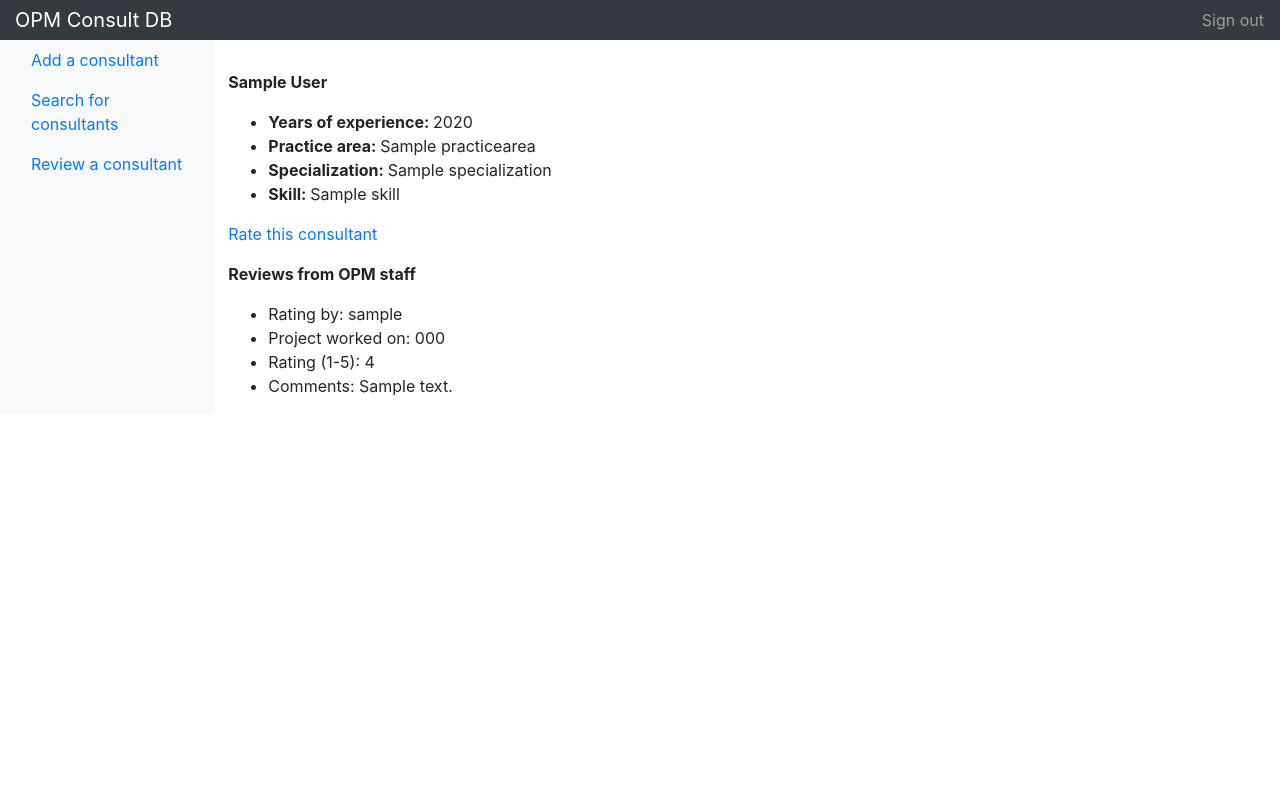
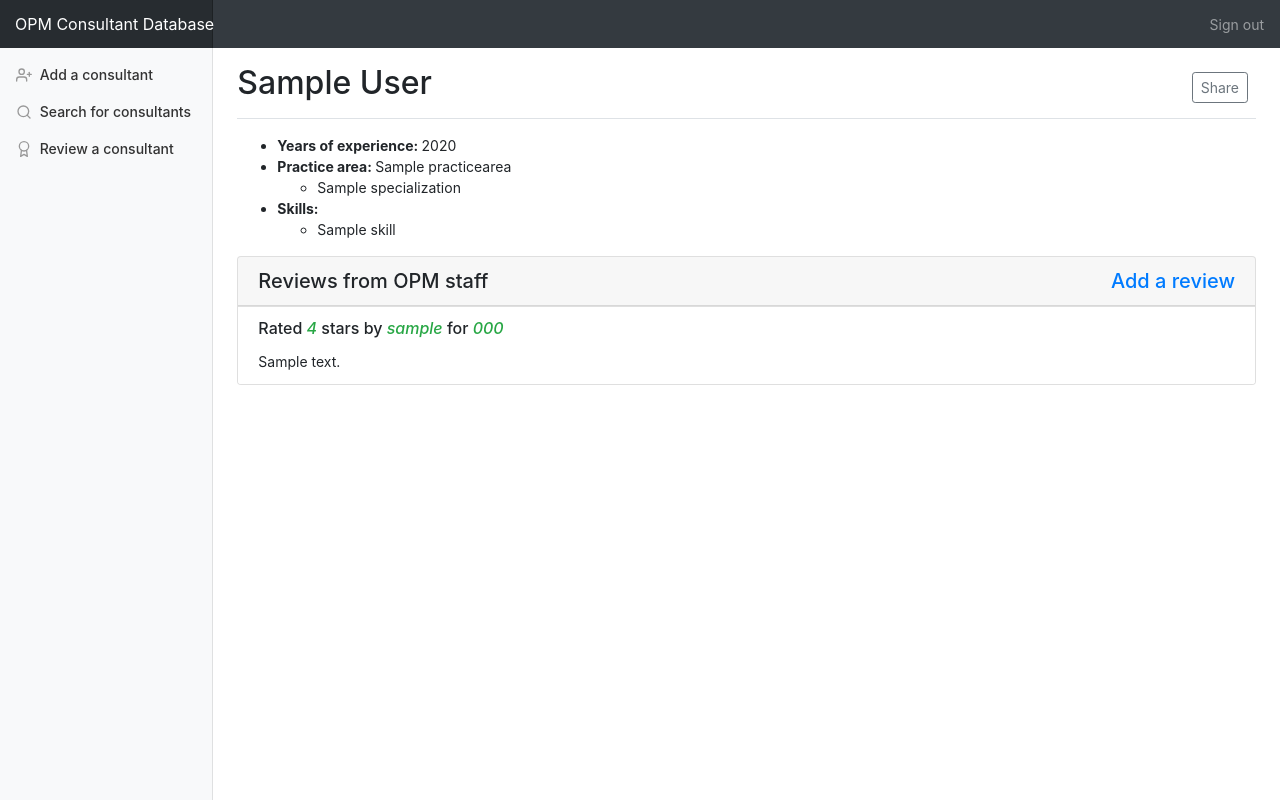
Before and after one commit to faaizajaz/consultDB, a Django app: page /consultant/1/ in a window 1280 px wide. Run offline with Django 3.2, Linux system fonts and the light colour scheme; tables that the repository leaves empty hold one stand-in row (values such as "Sample post"); some libraries are stand-ins or nearby versions.

Commit message:
Lots of miscellaneous styling for demo to OPM

```diff
--- a/consultant/templates/consultant/add-consultant-cv.html
+++ b/consultant/templates/consultant/add-consultant-cv.html
@@ -1,5 +1,9 @@
 {% extends 'base.html' %}
 {% load crispy_forms_tags %}
+
+{% block page_heading %}
+{{consultant.first_name}} {{consultant.last_name}} - upload CV
+{% endblock %}
 
 {% block content %}
 	<form method="POST" enctype="multipart/form-data">
--- a/consultant/templates/consultant/add-consultant-practice-area.html
+++ b/consultant/templates/consultant/add-consultant-practice-area.html
@@ -1,10 +1,14 @@
 {% extends 'base.html' %}
 {% load crispy_forms_tags %}
+
+{% block page_heading %}
+{{consultant.first_name}} {{consultant.last_name}} - select practice areas
+{% endblock %}
 
 {% block content %}
 	<form method = "POST">
 		{% csrf_token %}
-		{{ form|crispy }}
+		{{ form}}
 		<div>
 			<button type="Submit">
 				Next
--- a/consultant/templates/consultant/add-consultant-skill.html
+++ b/consultant/templates/consultant/add-consultant-skill.html
@@ -1,5 +1,9 @@
 {% extends 'base.html' %}
 {% load crispy_forms_tags %}
+
+{% block page_heading %}
+{{consultant.first_name}} {{consultant.last_name}} - select skills
+{% endblock %}
 
 {% block content %}
 	<form method = "POST">
--- a/consultant/templates/consultant/add-consultant-specialization.html
+++ b/consultant/templates/consultant/add-consultant-specialization.html
@@ -1,10 +1,14 @@
 {% extends 'base.html' %}
 {% load crispy_forms_tags %}
+
+{% block page_heading %}
+{{consultant.first_name}} {{consultant.last_name}} - select specializations
+{% endblock %}
 
 {% block content %}
 	<form method = "POST">
 		{% csrf_token %}
-		{{ form|crispy }}
+		{{ form }}
 		<div>
 			<button type="Submit">
 				Next
--- a/consultant/templates/consultant/add-consultant.html
+++ b/consultant/templates/consultant/add-consultant.html
@@ -1,5 +1,9 @@
 {% extends 'base.html' %}
 {% load crispy_forms_tags %}
+
+{% block page_heading %}
+Register a consultant
+{% endblock %}
 
 {% block content %}
 	<form method = "POST">
--- a/consultant/templates/consultant/consultant-view.html
+++ b/consultant/templates/consultant/consultant-view.html
@@ -1,46 +1,50 @@
 {% extends 'base.html' %}
 
+{% block page_heading %}
+{{consultant.first_name}} {{consultant.last_name}}
+{% endblock %}
+
 {% block content %}
-		<p>
-			<b>{{consultant.first_name}} {{consultant.last_name}}</b>
-		</p>
 	<p>
 	<ul>
 
 	  <li><b>Years of experience: </b>{{consultant.experience_years}}</li>
+
 	  {% for pa in consultant.practice_areas.all %}
 		<li><b>Practice area: </b>{{pa}}</li>
+			<ul>
+			{% for specialization in pa.specialization_set.all %}
+				<li>{{specialization}}</li>
+
 		  {% endfor %}
+		  </ul>
 
-		  {% for spec in consultant.specializations.all %}
-				<li><b>Specialization: </b>{{spec}}</li>
 		{% endfor %}
-
+		<li><b>Skills: </b></li>
+			<ul>
 			  {% for skill in consultant.skills.all %}
-				<li><b>Skill: </b>{{skill}}</li>
+					<li>{{skill}}</li>
 			  {% endfor %}
+			</ul>
 	</ul>
 
 	</p>
 
-		<p>
-			<a href="{% url 'rate-consultant-view' consultant_id=consultant.id %}">Rate this consultant</a>
-		</p>
 
-		<p>
-			<b>Reviews from OPM staff</b>
-		</p>
-
-		<p>
+		<div class="card">
+				<h5 class="card-header d-flex justify-content-between">
+	 	 			Reviews from OPM staff <span class="pull-right"><a href="{% url 'rate-consultant-view' consultant_id=consultant.id %}">Add a review</a></span>
+				</h5>
 				{% for review in consultant.rating_set.all %}
-				<ul>
-					<li>Rating by: {{review.creator}}</li>
-					<li>Project worked on: {{review.project_code}}</li>
-					<li>Rating (1-5): {{review.star_rating}}</li>
-					<li>Comments: {{review.comment}}</li>
+				<ul class="list-group list-group-flush">
+					<li class="list-group-item">
+				    <h6 class="card-title">Rated <i class="text-success">{{ review.star_rating }}</i> stars by <i class="text-success">{{ review.creator }}</i> for <i class="text-success">{{ review.project_code }}</i></h6>
+				    <p class="card-text">{{ review.comment }}</p>
+				  </li>
 		  	</ul>
 		  	{% endfor %}
-		</p>
+		</div>
+
 
 
 {% endblock %}
--- a/consultant/templates/consultant/rate-consultant.html
+++ b/consultant/templates/consultant/rate-consultant.html
@@ -1,5 +1,9 @@
 {% extends 'base.html' %}
 {% load crispy_forms_tags %}
+
+{% block page_heading %}
+Add a review for {{consultant.first_name}} {{consultant.last_name}}
+{% endblock %}
 
 {% block content %}
 	<form method = "POST">
--- a/query/templates/query/consultant_search.html
+++ b/query/templates/query/consultant_search.html
@@ -1,5 +1,9 @@
 {% extends 'base.html' %}
 {% load crispy_forms_tags %}
+
+{% block page_heading %}
+Find a consultant
+{% endblock %}
 
 {% block content %}
 		<form method = "POST">
--- a/query/templates/query/results.html
+++ b/query/templates/query/results.html
@@ -1,4 +1,8 @@
 {% extends 'base.html' %}
+
+{% block page_heading %}
+Search results
+{% endblock %}
 
 {% block content %}
 	{% for consultant in result %}
--- a/query/templates/query/specialization_search.html
+++ b/query/templates/query/specialization_search.html
@@ -1,5 +1,9 @@
 {% extends 'base.html' %}
 {% load crispy_forms_tags %}
+
+{% block page_heading %}
+Choose specializations
+{% endblock %}
 
 {% block content %}
 		<form method = "POST">
--- a/rating/templates/rating/rating_consultant_search.html
+++ b/rating/templates/rating/rating_consultant_search.html
@@ -1,5 +1,9 @@
 {% extends 'base.html' %}
 {% load crispy_forms_tags %}
+
+{% block page_heading %}
+Search for a consultant to review
+{% endblock %}
 
 {% block content %}
 		<form method = "POST">
--- a/rating/templates/rating/rating_search_results.html
+++ b/rating/templates/rating/rating_search_results.html
@@ -1,4 +1,8 @@
 {% extends 'base.html' %}
+
+{% block page_heading %}
+Search results
+{% endblock %}
 
 {% block content %}
 	{% for consultant in result %}
--- /dev/null
+++ b/static/css/base.css
@@ -0,0 +1,93 @@
+body {
+  font-size: .875rem;
+}
+
+.feather {
+  width: 16px;
+  height: 16px;
+  vertical-align: text-bottom;
+}
+
+/*
+ * Sidebar
+ */
+
+.sidebar {
+  position: fixed;
+  top: 0;
+  bottom: 0;
+  left: 0;
+  z-index: 100; /* Behind the navbar */
+  padding: 0;
+  box-shadow: inset -1px 0 0 rgba(0, 0, 0, .1);
+}
+
+.sidebar-sticky {
+  position: -webkit-sticky;
+  position: sticky;
+  top: 48px; /* Height of navbar */
+  height: calc(100vh - 48px);
+  padding-top: .5rem;
+  overflow-x: hidden;
+  overflow-y: auto; /* Scrollable contents if viewport is shorter than content. */
+}
+
+.sidebar .nav-link {
+  font-weight: 500;
+  color: #333;
+}
+
+.sidebar .nav-link .feather {
+  margin-right: 4px;
+  color: #999;
+}
+
+.sidebar .nav-link.active {
+  color: #007bff;
+}
+
+.sidebar .nav-link:hover .feather,
+.sidebar .nav-link.active .feather {
+  color: inherit;
+}
+
+.sidebar-heading {
+  font-size: .75rem;
+  text-transform: uppercase;
+}
+
+/*
+ * Navbar
+ */
+
+.navbar-brand {
+  padding-top: .75rem;
+  padding-bottom: .75rem;
+  font-size: 1rem;
+  background-color: rgba(0, 0, 0, .25);
+  box-shadow: inset -1px 0 0 rgba(0, 0, 0, .25);
+}
+
+.navbar .form-control {
+  padding: .75rem 1rem;
+  border-width: 0;
+  border-radius: 0;
+}
+
+.form-control-dark {
+  color: #fff;
+  background-color: rgba(255, 255, 255, .1);
+  border-color: rgba(255, 255, 255, .1);
+}
+
+.form-control-dark:focus {
+  border-color: transparent;
+  box-shadow: 0 0 0 3px rgba(255, 255, 255, .25);
+}
+
+/*
+ * Utilities
+ */
+
+.border-top { border-top: 1px solid #e5e5e5; }
+.border-bottom { border-bottom: 1px solid #e5e5e5; }
--- a/templates/base.html
+++ b/templates/base.html
@@ -1,3 +1,5 @@
+{% load static %}
+
 <!doctype html>
 <html lang="en">
   <head>
@@ -9,6 +11,7 @@
 
     <!-- Bootstrap CSS -->
     <link href="https://stackpath.bootstrapcdn.com/bootstrap/4.5.0/css/bootstrap.min.css" rel="stylesheet">
+    <link rel="stylesheet" type="text/css" href="{% static 'css/base.css' %}" rel="stylesheet">
     {% block custom_css %}
     {% endblock %}
 
@@ -29,7 +32,7 @@
 
   <body>
     <nav class="navbar navbar-dark sticky-top bg-dark flex-md-nowrap p-0">
-      <a class="navbar-brand col-sm-3 col-md-2 mr-0" href="#">OPM Consult DB</a>
+      <a class="navbar-brand col-sm-3 col-md-2 mr-0" href="#">OPM Consultant Database</a>
       <ul class="navbar-nav px-3">
         <li class="nav-item text-nowrap">
           <a class="nav-link" href="#">Sign out</a>
@@ -43,31 +46,52 @@
           <div class="sidebar-sticky">
             <ul class="nav flex-column">
               <li class="nav-item">
-                <a class="nav-link active" href="{% url 'bioform' %}">
+                <a class="nav-link" href="{% url 'bioform' %}">
+                  <span data-feather="user-plus"></span>
                   Add a consultant
                 </a>
               </li>
               <li class="nav-item">
                 <a class="nav-link" href="{% url 'consultant-query' %}">
+                  <span data-feather="search"></span>
                   Search for consultants
                 </a>
               </li>
               <li class="nav-item">
                 <a class="nav-link" href="{% url 'rating-search' %}">
+                  <span data-feather="award"></span>
                   Review a consultant
                 </a>
               </li>
             </ul>
           </div>
         </nav>
-              <div class="col" style="padding-top: 30px;">
-        {% block content %}
+
+        <main role="main" class="col-md-9 ml-sm-auto col-lg-10 pt-3 px-4">
+          <div class="d-flex justify-content-between flex-wrap flex-md-nowrap align-items-center pb-2 mb-3 border-bottom">
+            <h1 class="h2">{% block page_heading %}{% endblock %}</h1>
+            <div class="btn-toolbar mb-2 mb-md-0">
+              <div class="btn-group mr-2">
+                <button class="btn btn-sm btn-outline-secondary">Share</button>
+              </div>
+            </div>
+          </div>
+          {% block content %}
         {% endblock %}
-      </div>
+
+        </main>
+
+
+
       </div>
 
 
 
     </div>
+    <!-- ICONS -->
+    <script src="https://unpkg.com/feather-icons/dist/feather.min.js"></script>
+    <script>
+      feather.replace()
+    </script>
   </body>
 </html>
```
Lines whose indentation alone changed are shown as unchanged.
